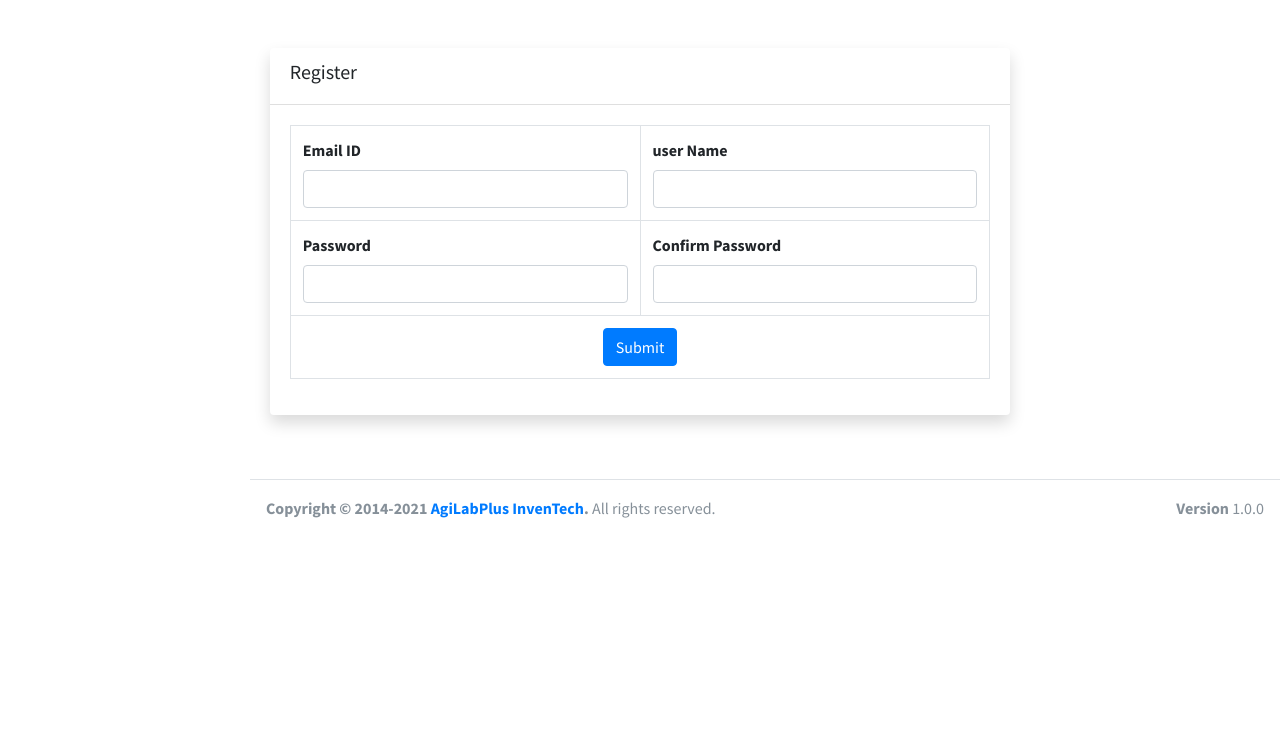
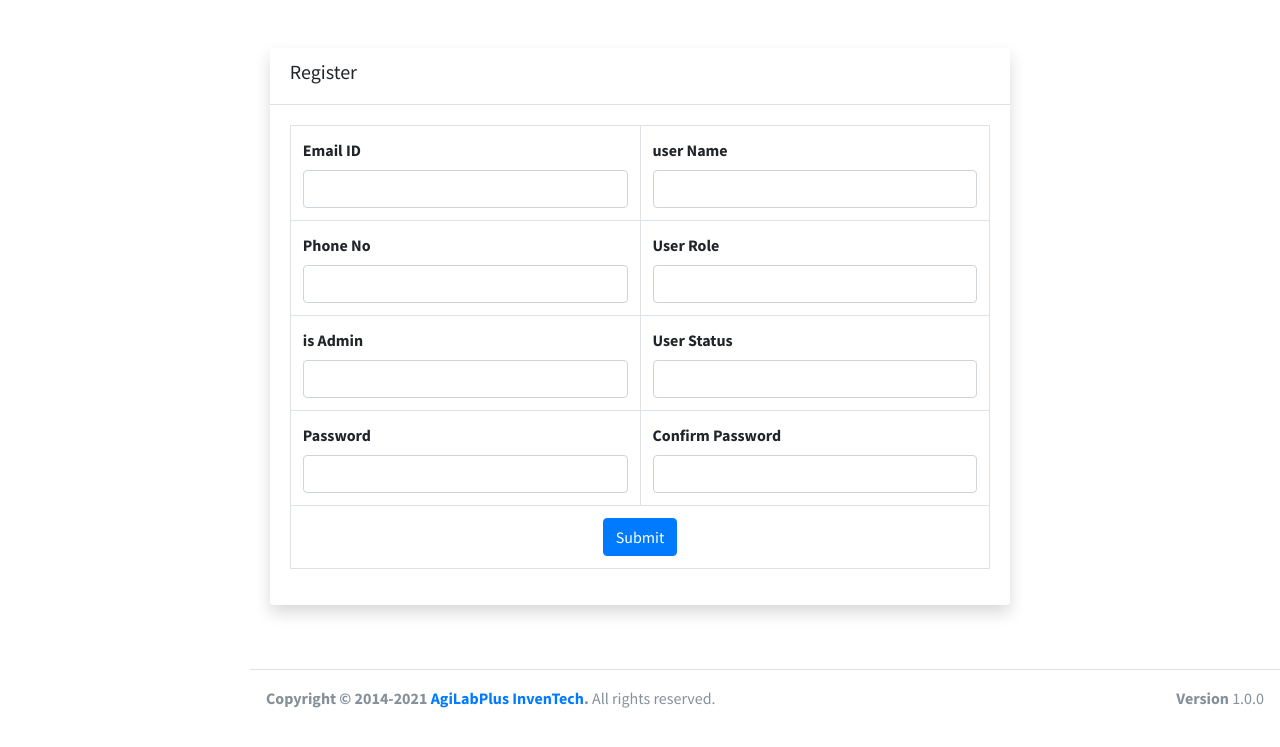
Before and after one commit to bhupesh-saptech/vrm, a CodeIgniter app: page /vrm/index.php/user/add in a window 1280 px wide. Shown: the top 747 px of the page. Run offline with CodeIgniter, Linux system fonts and the light colour scheme; some libraries are stand-ins or nearby versions.

Commit message:
usser model modified

```diff
--- a/application/config/routes.php
+++ b/application/config/routes.php
@@ -53,5 +53,5 @@ $route['default_controller'] = 'login';
 $route['404_override'] = '';
 $route['translate_uri_dashes'] = TRUE;
 
-$route['register']['GET']  = 'register/index';
-$route['register']['POST'] = 'register/register';
+$route['user/register']['GET']  = 'user/index';
+$route['user/register']['POST'] = 'user/register';
--- a/application/controllers/User.php
+++ b/application/controllers/User.php
@@ -21,5 +21,22 @@ class User extends CI_Controller {
         $this->load->view("incld/jslib");
         $this->load->view("incld/footer");
     }
+    public function register() {
+        $this->form_validation->set_rules('user_nm','User Name','required');
+        $this->form_validation->set_rules('user_ph','Phone No','required');
+        $this->form_validation->set_rules('role_id','User Role','required');
+        $this->form_validation->set_rules('mail_id','Email ID' ,'required|valid_email');
+        $this->form_validation->set_rules('pass_wd','Password' ,'required');
+        if($this->form_validation->run()) {
+            $data = array('user_nm'  => $this->input->post('user_nm'),
+                          'user_ph'   => $this->input->post('user_ph'),
+                          'mail_id'     => $this->input->post('mail_id') ,
+                          'pass_wd'    => $this->input->post('pass_wd') ) ;
+            echo "<pre>";
+            print_r($data);
+        } else {
+            $this->add();
+        }
+    }
 }
 ?>
--- a/application/views/user/add.php
+++ b/application/views/user/add.php
@@ -7,7 +7,7 @@
                     <h5>Register</h5>
                 </div>
                 <div class="card-body">
-                    <form method="post" action="<?php echo base_url('register')?>" autocomplete="off" >
+                    <form method="post" action="<?php echo base_url('user/register')?>" autocomplete="off" >
                         <table class="table table-bordered">
                             <tr>
                                 <td>
@@ -19,6 +19,30 @@
                                     <label class="form-label" >user Name</label>
                                     <input class="form-control" type="text" name="user_nm" >
                                     <small><?php echo form_error('user_nm');?></small>
+                                </td>
+                            </tr>
+                            <tr>
+                                <td>
+                                    <label class="form-label" >Phone No</label>
+                                    <input class="form-control" type="text" name="user_ph" autocomplete="new-password">
+                                    <small><?php echo form_error('user_ph');?></small>
+                                </td>
+                                <td>
+                                    <label class="form-label" >User Role</label>
+                                    <input class="form-control" type="text" name="role_id" >
+                                    <small><?php echo form_error('role_id');?></small>
+                                </td>
+                            </tr>
+                            <tr>
+                                <td>
+                                    <label class="form-label" >is Admin</label>
+                                    <input class="form-control" type="text" name="su_user" autocomplete="new-password">
+                                    <small><?php echo form_error('su_user');?></small>
+                                </td>
+                                <td>
+                                    <label class="form-label" >User Status</label>
+                                    <input class="form-control" type="text" name="user_st" >
+                                    <small><?php echo form_error('user_st');?></small>
                                 </td>
                             </tr>
                             <tr>
```
Also changed, not shown: application/controllers/Register.php (deleted, +0 -33 lines), application/views/admin/register.php (deleted, +0 -61 lines), application/Database/vrm.db.
